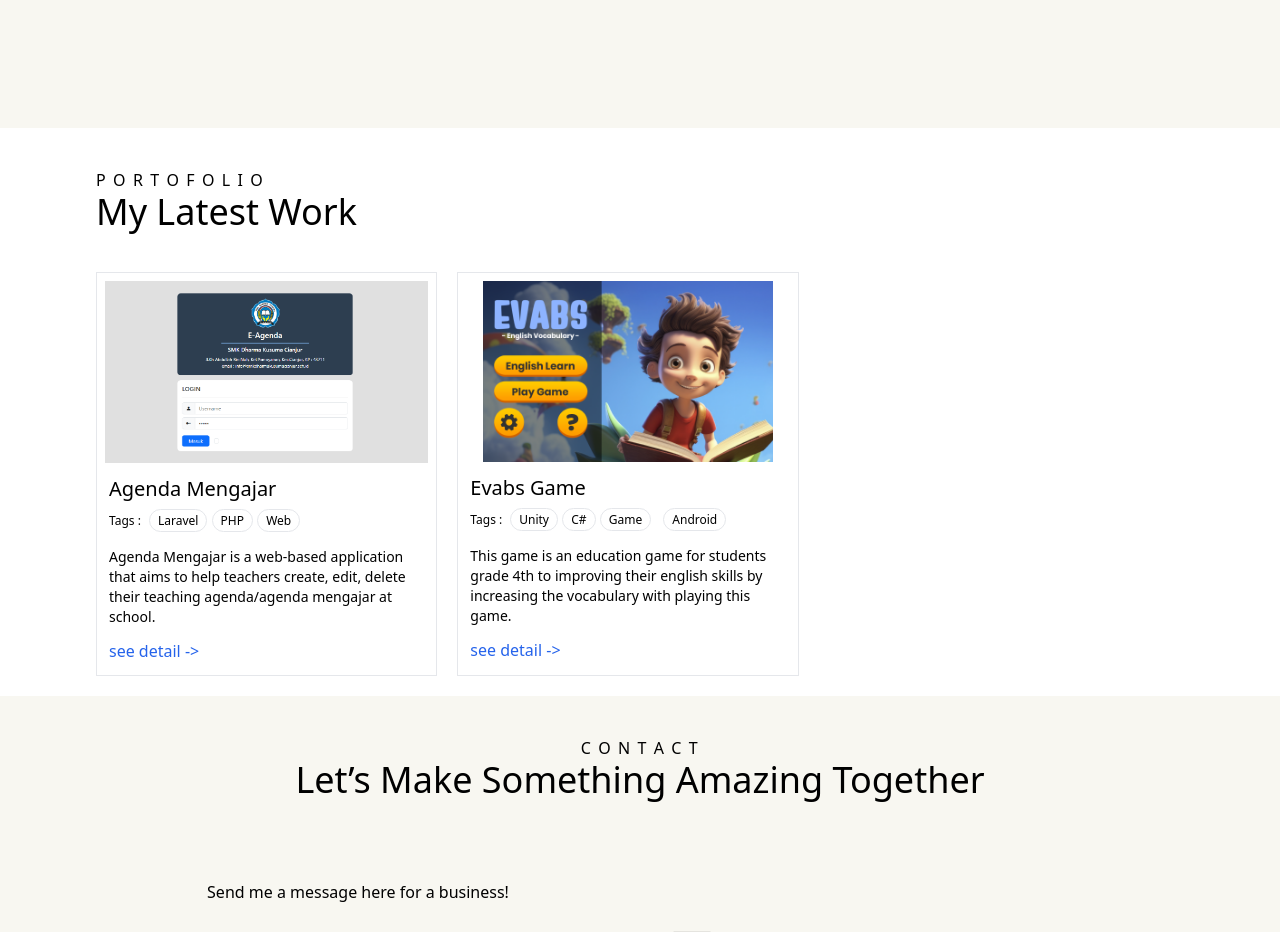
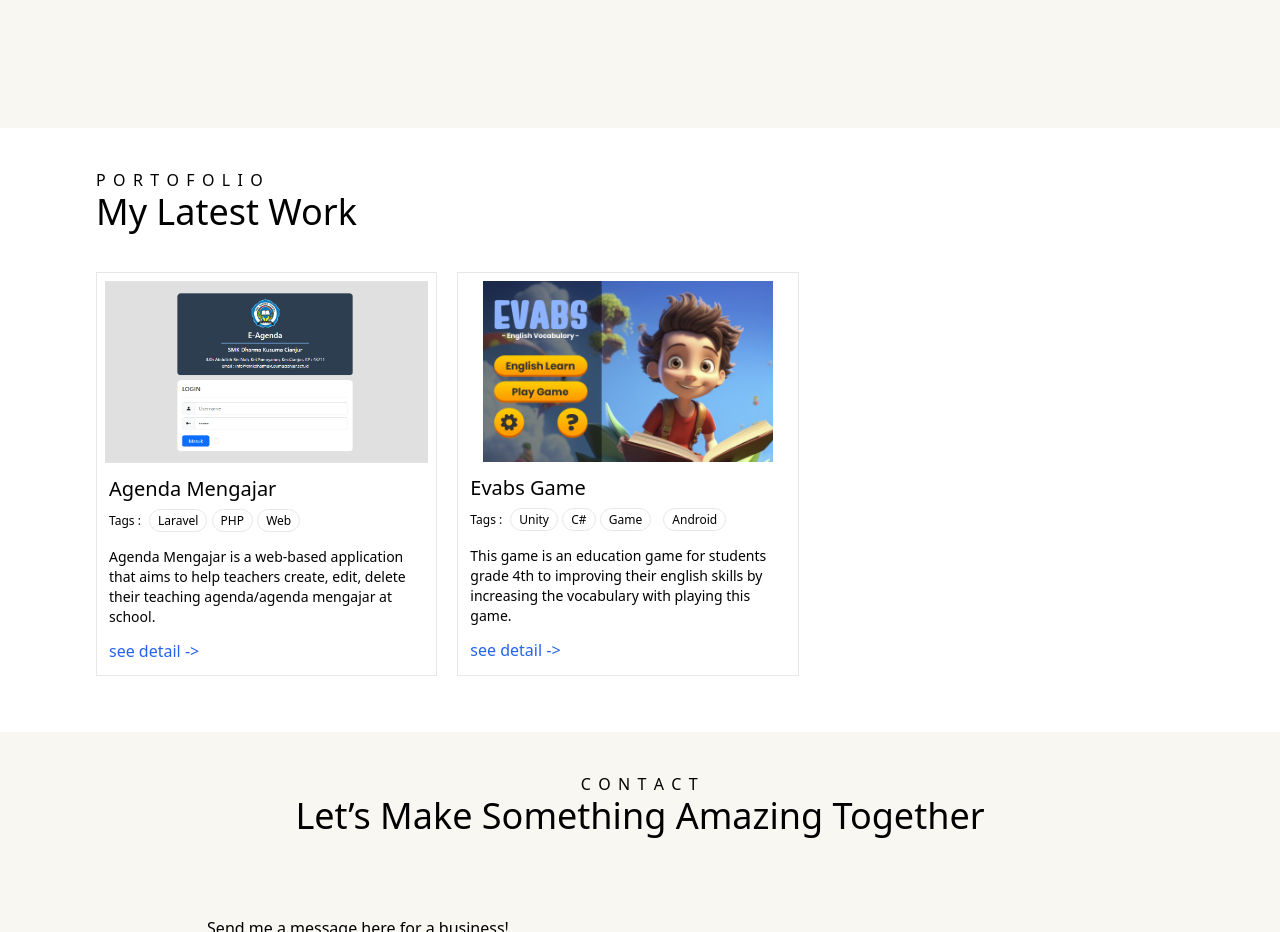
Before and after one commit to rakaxx/Web-Personal, a website: page index.html in a window 1280 px wide. Shown: the part 1960-2892 px from the top of the page. Drawn offline with nearby package versions, Linux system fonts and the light colour scheme; files that its build step writes are made by us from their sources.

Commit message:
Adnroid Tablet Desktop Responsive View Adding Padding

```diff
--- a/index.html
+++ b/index.html
@@ -118,7 +118,7 @@
             <span class="block text-center py-60 opacity-30">No Work Experience Yet</span>
         </section>
 
-        <section id="portofolio" class="px-4 font-carosL md:py-5 md:px-14 xl:px-24 xl:mr-6">
+        <section id="portofolio" class="px-4 pb-5 font-carosL md:py-5 md:pb-14 md:px-14 xl:px-24 xl:mr-6">
             <h3 class="pt-5 text-sm font-carosR tracking-widest md:text-base">P O R T O F O L I O</h3>
             <h2 class="text-2xl font-carosM md:text-3xl xl:text-4xl">My Latest Work</h2>
             <div class="md:grid md:grid-cols-2 md:gap-5 xl:grid-cols-3">
```
Also changed, not shown: src/output.css.
